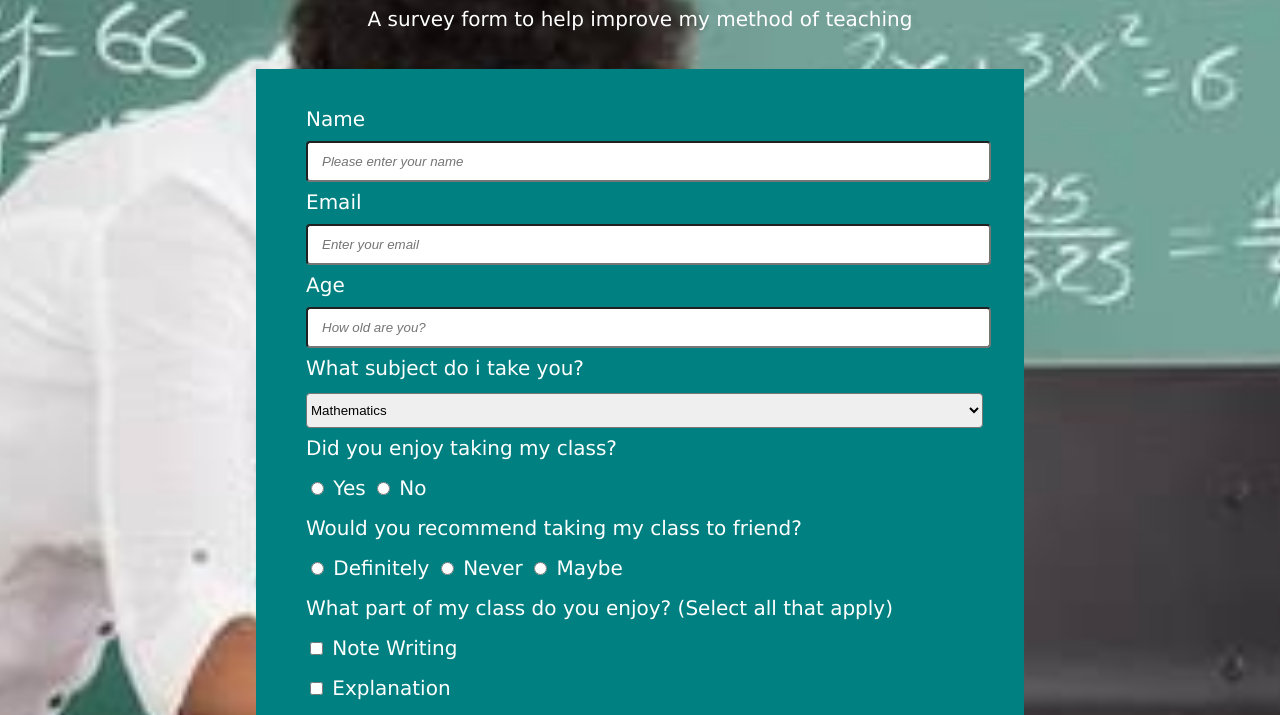
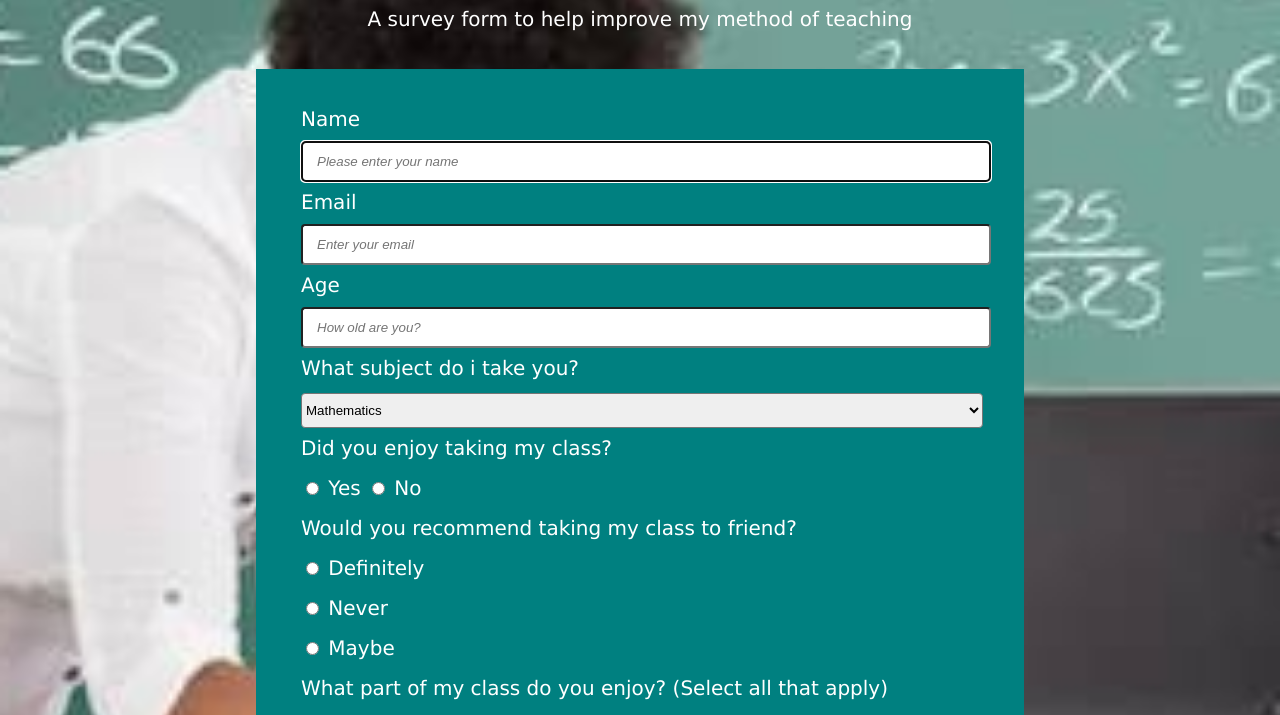
Before and after one commit to folarmi/surveyForm, a plain HTML site: page index.html in a window 1280 px wide. Shown: the part 85-800 px from the top of the page. Drawn offline with Linux system fonts and the light colour scheme.

Commit message:
made changes to styling

```diff
--- a/index.html
+++ b/index.html
@@ -16,7 +16,7 @@
     <div class="wrapper">
         <form action="" id="survey-form">
             Name <br> <label for="name" id="name-label">
-                <input type="text" name="" id="name" class = "textBox" placeholder="Please enter your name">
+                <input type="text" name="" id="name" class = "textBox" placeholder="Please enter your name" autofocus>
             </label>  <br>
             Email <br> <label for="email" id="email-label">
                 <input type="email" name="" id="email"  class = "textBox" placeholder="Enter your email">
@@ -39,8 +39,8 @@
             <input type="radio" name="enjoy" id=""> No <br>
 
             Would you recommend taking my class to friend? <br>
-            <input type="radio" name="recommend" id=""> Definitely
-            <input type="radio" name="recommend" id=""> Never
+            <input type="radio" name="recommend" id=""> Definitely <br>
+            <input type="radio" name="recommend" id=""> Never <br>
             <input type="radio" name="recommend" id=""> Maybe <br>
 
             What part of my class do you enjoy? (Select all that apply) <br>
--- a/style.css
+++ b/style.css
@@ -29,7 +29,7 @@ body{
 }
 
 #survey-form{
-    padding: 30px 5px 15px 50px;
+    padding: 30px 5px 15px 45px;
 }
 
 .textBox{
@@ -42,6 +42,7 @@ body{
 .textArea{
     width: 90%;
     height: 90px;
+    text-indent:20px;
 }
 
 #submit{
```
